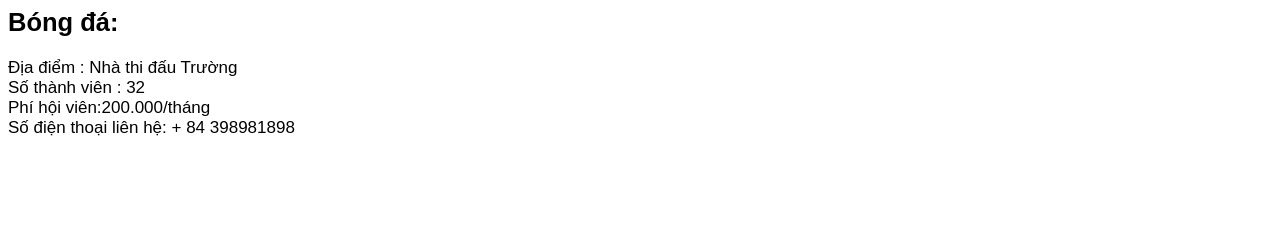
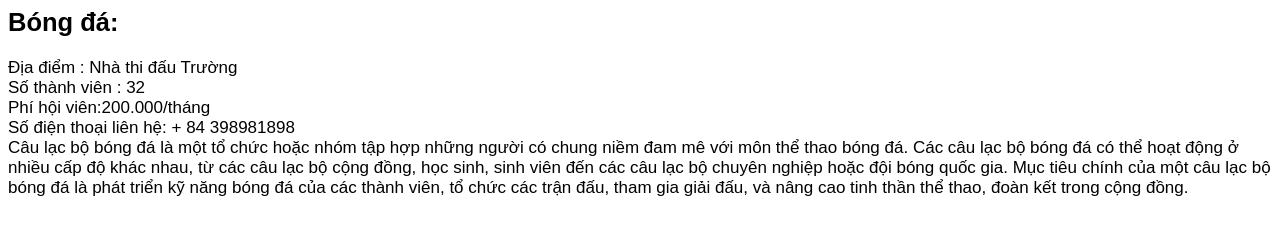
Before and after one commit to jackstudiosok/jackstudiosok.github.io, a plain HTML site: page Bongda.html in a window 1280 px wide. Drawn offline with Linux system fonts and the light colour scheme.

Commit message:
Update Bongda.html

```diff
--- a/Bongda.html
+++ b/Bongda.html
@@ -18,6 +18,7 @@
     <td>Địa điểm : Nhà thi đấu Trường</td><br>
     <td>Số thành viên : 32 </td><br>
     <td>Phí hội viên:200.000/tháng</td><br>
-    <td>Số điện thoại liên hệ: + 84 398981898</td>
+    <td>Số điện thoại liên hệ: + 84 398981898</td><br>
+    <td>   Câu lạc bộ bóng đá là một tổ chức hoặc nhóm tập hợp những người có chung niềm đam mê với môn thể thao bóng đá. Các câu lạc bộ bóng đá có thể hoạt động ở nhiều cấp độ khác nhau, từ các câu lạc bộ cộng đồng, học sinh, sinh viên đến các câu lạc bộ chuyên nghiệp hoặc đội bóng quốc gia. Mục tiêu chính của một câu lạc bộ bóng đá là phát triển kỹ năng bóng đá của các thành viên, tổ chức các trận đấu, tham gia giải đấu, và nâng cao tinh thần thể thao, đoàn kết trong cộng đồng.</td>
 </body>
 </html>
```
